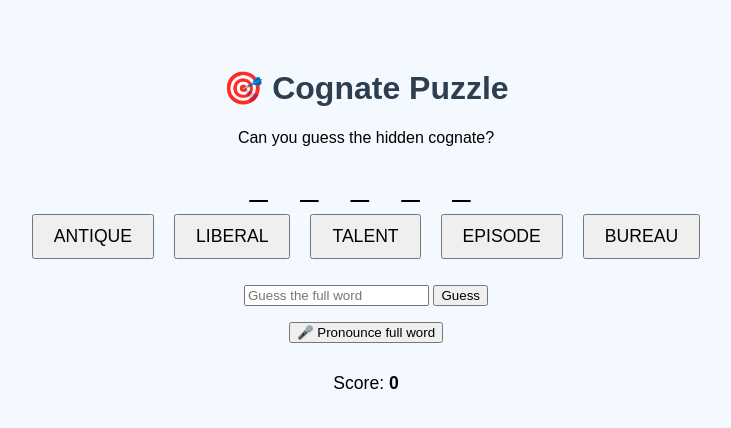
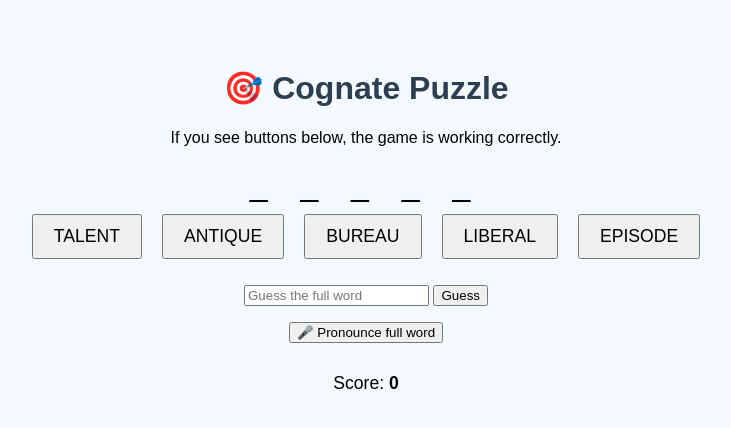
Before and after one commit to ccb105/fc-test, a plain HTML site: page index.html in a window 1280 px wide. Both pictures are taken after a click on the button "TALENT". Shown: the whole page, without its empty margins (274-1005 px from the left). Drawn offline with Linux system fonts and the light colour scheme.

Commit message:
Add files via upload

```diff
--- a/index.html
+++ b/index.html
@@ -35,7 +35,7 @@
 </head>
 <body>
   <h1>🎯 Cognate Puzzle</h1>
-  <p>Can you guess the hidden cognate?</p>
+  <p>If you see buttons below, the game is working correctly.</p>
   <div id="hiddenWord"></div>
   <div class="words" id="wordList"></div>
   <p>
@@ -49,7 +49,7 @@
   <script>
     const puzzle = {
       target: "TABLE",
-      options: ["ANTIQUE", "LIBERAL", "TALENT", "EPISODE", "BUREAU"]
+      options: ["TALENT", "ANTIQUE", "BUREAU", "LIBERAL", "EPISODE"]
     };
 
     let revealed = Array(puzzle.target.length).fill("_");
@@ -61,7 +61,7 @@
       document.getElementById("score").innerHTML = "Score: <strong>" + score + "</strong>";
     }
 
-    function speakAndCheck(word, letterIndex) {
+    function speakAndCheck(word) {
       const recognition = new (window.SpeechRecognition || window.webkitSpeechRecognition)();
       recognition.lang = "en-US";
       recognition.interimResults = false;
@@ -70,7 +70,9 @@
       recognition.onresult = function(event) {
         const spoken = event.results[0][0].transcript.toUpperCase().trim();
         if (spoken === word.toUpperCase()) {
-          revealed[letterIndex] = word[0].toUpperCase();
+          const letter = word[0].toUpperCase();
+          const pos = puzzle.target.indexOf(letter);
+          if (pos >= 0) revealed[pos] = letter;
           score += 1;
           document.getElementById("result").textContent = "✅ Correct: " + word;
         } else {
@@ -132,10 +134,10 @@
     function setupPuzzle() {
       const wordList = document.getElementById("wordList");
       wordList.innerHTML = "";
-      puzzle.options.forEach((w, i) => {
+      puzzle.options.forEach(w => {
         const btn = document.createElement("button");
         btn.textContent = w;
-        btn.onclick = () => speakAndCheck(w, puzzle.target.indexOf(w[0].toUpperCase()));
+        btn.onclick = () => speakAndCheck(w);
         wordList.appendChild(btn);
       });
       displayWord();
```
